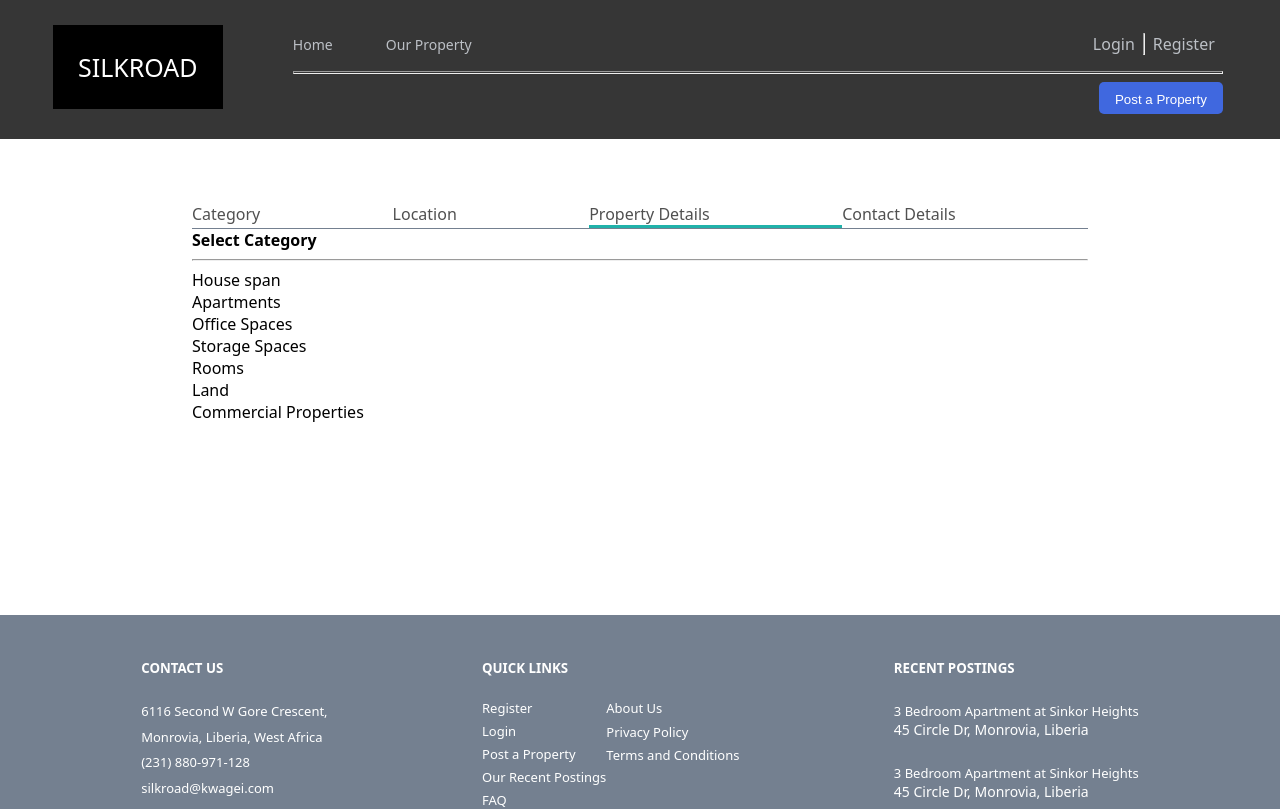
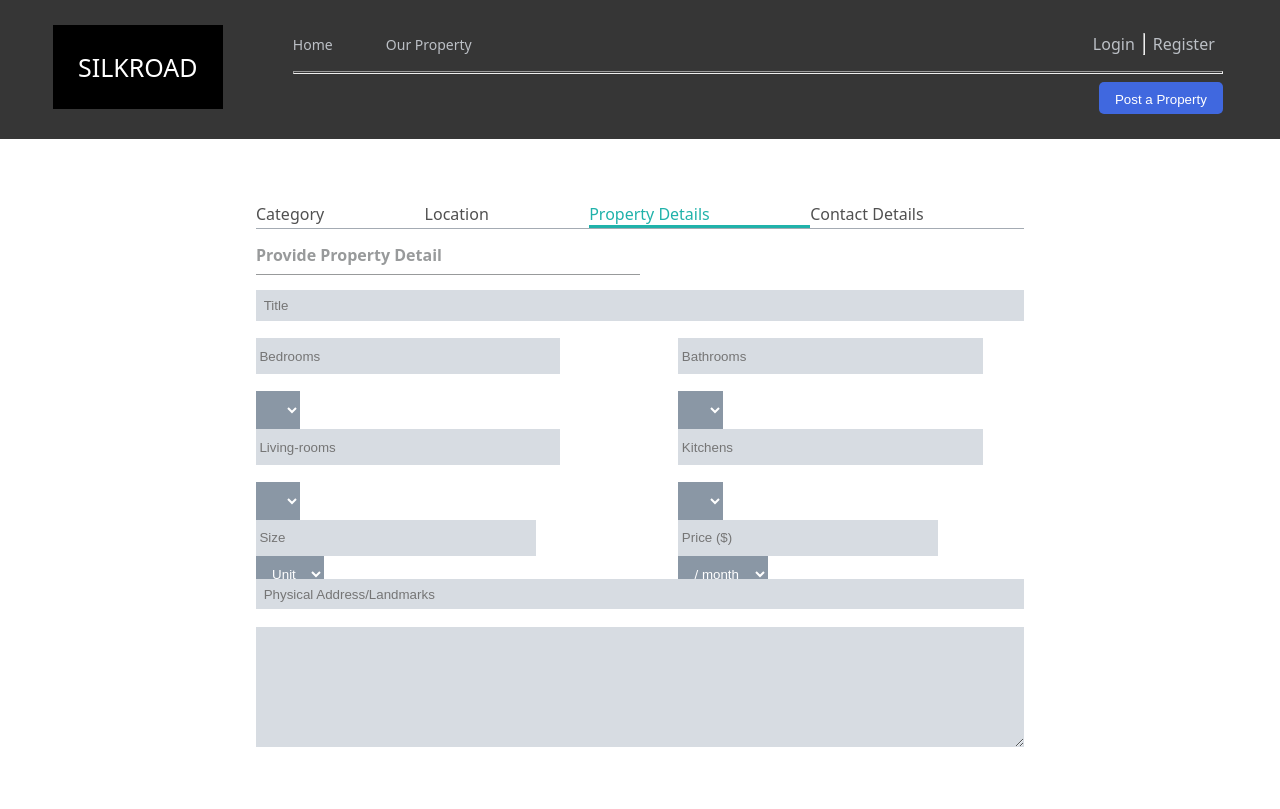
Before and after one commit to benjaminangafua/silk-road-vue-composition-api, a Vue app: page /post-a-property/detail in a window 1280 px wide. Shown: the top 809 px of the page. Built offline with nearby package versions, Linux system fonts and the light colour scheme.

Commit message:
Update location and property detail

```diff
--- a/src/assets/main.css
+++ b/src/assets/main.css
@@ -8,6 +8,7 @@
     --black-clr: #000;
     --header-txt-clr: #bcc0c6;
     --header-bg-clr: #505050;
+    --property-txt-clr: #989a9b;
 }
 
 
--- a/src/assets/post-a-property.css
+++ b/src/assets/post-a-property.css
@@ -10,7 +10,7 @@ a {
 }
 
 .circle-arrow>div {
-    color: #989a9b;
+    color: var(--property-txt-clr);
 }
 
 .active a,
@@ -24,6 +24,7 @@ a {
 
 #main-c {
     padding: 5% 15% 9% 15%;
+    margin: auto 5%;
 }
 
 .title-c {
@@ -32,26 +33,34 @@ a {
     border-bottom: 1px solid hsl(212, 9%, 67.3%);
 }
 
+
+/* Category */
+
 .select-category {
     margin: 6% auto auto;
 }
 
 .select-category>strong {
-    color: #818283;
+    color: var(--property-txt-clr);
+}
+
+.list-2-col-category {
+    display: grid;
+    grid-template-columns: 50% 5%;
 }
 
 .list-2-col {
     display: grid;
-    grid-template-columns: 40% 5%;
+    grid-template-columns: 70% 5%;
 }
 
 .item {
-    color: #989a9b;
+    color: var(--property-txt-clr);
     margin-bottom: 6%;
 }
 
 .circle-arrow>div {
-    margin-bottom: 0.5%;
+    margin-bottom: 35%;
 }
 
 .item:last-child {
@@ -59,10 +68,57 @@ a {
 }
 
 .category-hr {
-    border: 0.1px solid #989a9b;
+    border: 0.1px solid var(--property-txt-clr);
     width: 25%;
     margin: 1% 0;
 }
+
+
+/* Location */
+
+.location-list {
+    display: grid;
+    grid-template-columns: 50% auto;
+}
+
+.district-hr {
+    border: 0.1px solid var(--property-txt-clr);
+    width: 75%;
+    margin: 2.5% 0;
+}
+
+.popular-areas {
+    color: var(--property-txt-clr);
+    margin-bottom: 3%;
+}
+
+.other-areas {
+    margin-top: 3%;
+    color: var(--property-txt-clr);
+    ;
+}
+
+.other-areas select {
+    background-color: var(--dark-gray-clr);
+    margin-left: -3%;
+    color: var(--white-clr);
+    padding: 1%;
+    border: none;
+}
+
+.other-areas input {
+    /* width: 86%; */
+    background: #d7dce2;
+    padding: 1%;
+    border: none;
+}
+
+.counties-m {
+    color: var(--property-txt-clr);
+}
+
+
+/* Footer */
 
 #footer {
     min-height: 100%;
--- a/src/router/index.js
+++ b/src/router/index.js
@@ -112,7 +112,7 @@ const router = createRouter({
             path: '/post-a-property/detail',
             name: 'PropertyDetail',
             component: () =>
-                import ('../views/Detail.vue')
+                import ('../views/PropertyDetail.vue')
         }, {
             path: '/post-a-property/contact-detail',
             name: 'ContactDetail',
--- a/src/views/Category.vue
+++ b/src/views/Category.vue
@@ -24,10 +24,10 @@ const greaterThan = computed(()=>{
                 <div class="contact-details"><RouterLink to="/post-a-property/contact-detail"> Contact Details</RouterLink> </div>
             </div>
             <div class="select-category1">
-                <strong>Select Category</strong>
+                <strong>Select a Category</strong>
                 <div class="category-hr"></div>
             </div>
-            <div class="list-2-col">
+            <div class="list-2-col-category">
                     <div class="list-item">
                         <div class="houses item active">House</div>
                         <div class="apartments item">Apartments </div>
@@ -57,8 +57,10 @@ const greaterThan = computed(()=>{
 .category {
     border-bottom: 3px solid #20B2AA;
 }
+
 .select-category1 {
-  margin: 2% auto auto;
+    margin: 2% auto auto;
+    color: var(--property-txt-clr);
 }
 
 </style>
--- a/src/views/Location.vue
+++ b/src/views/Location.vue
@@ -30,7 +30,7 @@ const greaterThan = computed(()=>{
                         <strong>Select a County</strong>
                         <div class="category-hr"></div>
                     </div>
-                    <div>Counties</div> <br>
+                    <div class="counties-m">Counties</div> <br>
                     <div class="list-2-col">
                         <div class="counties-col">
                             <div class="county item">Bomi</div>
@@ -58,7 +58,6 @@ const greaterThan = computed(()=>{
                             <div v-html="greaterThan.grt"></div>
                             <div v-html="greaterThan.grt"></div>
                             <div class="active" v-html="greaterThan.grt"></div>
-                            <div v-html="greaterThan.grt"></div>
                             <div v-html="greaterThan.grt"></div>
                             <div v-html="greaterThan.grt"></div>
                             <div v-html="greaterThan.grt"></div>
@@ -115,36 +114,5 @@ const greaterThan = computed(()=>{
 .location {
     border-bottom: 3px solid #20B2AA;
 }
-.location-list{
-    display: grid;
-    grid-template-columns: 50% auto;
-}
-.district-hr{
 
-    border: 0.1px solid #989a9b;
-    width: 75%;
-    margin: 2.5% 0;
-}
-.popular-areas{
-    color: #989a9b;
-    margin-bottom: 3%;
-}
-
-.other-areas{
-    margin-top: 3%;
-    color: #989a9b;;
-}
-select {
-  background-color: var(--dark-gray-clr);
-  margin-left: -3%;
-  color: var(--white-clr);
-  padding: 1%;
-  border: none;
-}
-input {
-  /* width: 86%; */
-  background: #d7dce2;
-  padding: 1%;
-  border: none;
-}
 </style>
--- a/src/views/PropertyDetail.vue
+++ b/src/views/PropertyDetail.vue
@@ -1,7 +1,14 @@
 <script setup>
 import FooterDown from '../components/FooterDown.vue'
 import HeadTop from '../components/HeadTop.vue';
+import  {RouterLink}  from 'vue-router';
+import { computed } from '@vue/runtime-core';
 
+const greaterThan = computed(()=>{
+    return {
+        grt: `<span class="material-symbols-outlined">arrow_circle_right</span>`
+    }
+})
 </script>
 
 <template>
@@ -11,23 +18,42 @@ import HeadTop from '../components/HeadTop.vue';
         </div>
         <div id="main-c">
             <div class="title-c">
-                <div class="category"><RouterLink to="/post-a-property/category">Category</RouterLink> </div>
+                <div class="category "><RouterLink to="/post-a-property/category">Category</RouterLink> </div>
                 <div class="location"> <RouterLink to="/post-a-property/location">Location</RouterLink> </div>
                 <div class="property-details active"><RouterLink to="/post-a-property/detail">Property Details</RouterLink> </div>
                 <div class="contact-details"><RouterLink to="/post-a-property/contact-detail"> Contact Details</RouterLink> </div>
             </div>
-            <div class="select-category"><strong>Select Category</strong></div>
-            <div>
-                <hr>
+            <div class="provide-detail">
+                <strong>Provide Property Detail</strong>
+                <div class="property-hr"></div>
             </div>
-            <div class="category-list">
-                <div class="houses">House span</div>
-                <div class="apartments">Apartments</div>
-                <div class="office-space">Office Spaces</div>
-                <div class="storage-space">Storage Spaces</div>
-                <div class="rooms">Rooms</div>
-                <div class="land">Land</div>
-                <div class="commercial-properties">Commercial Properties</div>
+            <div class="property-detail-form">
+
+                <div class="form-title">
+                    <input type="text" placeholder="Title">
+                </div>
+
+                <div class="input-fields-property-detail">
+                    <div class="l-property-input">
+                        <div class="input-item"><input type="text" placeholder="Bedrooms"><select name="" id=""></select></div>
+                        <div class="input-item"><input type="text" placeholder="Living-rooms"><select name="" id=""></select></div>
+                        <div class="input-item size-input"><input type="text" placeholder="Size"><select name="" id=""><option value="Unit">Unit</option></select></div>
+                    </div>
+                    <div class="r-property-input">
+                        <div class="input-item"><input type="text" placeholder="Bathrooms"><select name="" id=""></select></div>
+                        <div class="input-item"><input type="text" placeholder="Kitchens"><select name="" id=""></select></div>
+                        <div class="input-item price-input"><input type="text" placeholder="Price ($)"><select name="" id=""><option value="Unit">/ month</option></select></div>
+
+                    </div>
+                </div>
+
+                <div class="physical-address">
+                    <input type="text" placeholder="Physical Address/Landmarks">
+                </div>
+
+                <div class="description">
+                    <textarea name="" id="" cols="30" rows="10"></textarea>
+                </div>
             </div>
         </div>
         <div id="footer"><FooterDown /></div>
@@ -35,35 +61,77 @@ import HeadTop from '../components/HeadTop.vue';
 </template>
 
 <style scoped>
+    @import url('../assets/post-a-property.css');
 
+.property-details {
+    border-bottom: 3px solid #20B2AA;
+}
 
-.container-c{
-  min-height: 100vh;
-  margin: 0;
-  display: grid;
-  grid-template-rows: auto 2fr auto;
+.select-category1 {
+    margin: 2% auto auto;
+    color: var(--property-txt-clr);
+}
+.provide-detail{
+    margin-top: 2%;
+    color: var(--property-txt-clr);
 
 }
+.property-hr{
+    border-bottom: 0.1px solid var(--property-txt-clr);
+    width: 50%;
+    margin: 1% 0 2%;
+}
+.property-detail-form{
+    display: grid;
+    grid-template-rows: 5% 45% 5% 25%;
+    row-gap: 5%;
 
-#head-bg-color{
-    background-color: #505050;
 }
-#main-c{
-    padding: 5% 15% 15% 15%;
+.form-title,
+.physical-address, .description {
+    display: grid;
+    grid-template-columns: 100%;
+}
+.input-fields-property-detail{
+    display: grid;
+    grid-template-columns: repeat(2, 45%);
+    gap: 10%
 }
 
-.title-c {
+.input-item input, .form-title input, .physical-address input, .description textarea{
+    background: #d7dce2;
+    padding: 1%;
+    border: none;
+}
+.input-item input{
+    padding: 3% 1%;
+    margin-bottom: 5%;
+}
+.price-input input, .size-input input{
+    margin-bottom: 0;
+}
+.r-property-input{
     display: grid;
-    grid-template-columns: repeat(4, auto);
-    border-bottom: 1px solid hsl(214, 11%, 51%);
+
 }
-.property-details{
-    border-bottom: 3px solid #20B2AA;
+.l-property-input div input,.r-property-input div input{
+    width: 86%;
 }
-#footer{
-  min-height:100%;
-  background: hsl(214, 11%, 51%);
+.r-property-input .price-input input{
+    width: 73%;
 }
 
-
+.l-property-input .size-input input{
+    width: 79%;
+}
+.input-item{
+    padding: 0;
+}
+select {
+    background-color: #8a97a5;
+    /* margin-left: -1%; */
+    color: var(--white-clr);
+    padding: 3% 3.5%;
+    border: none;
+}
 </style>
```
